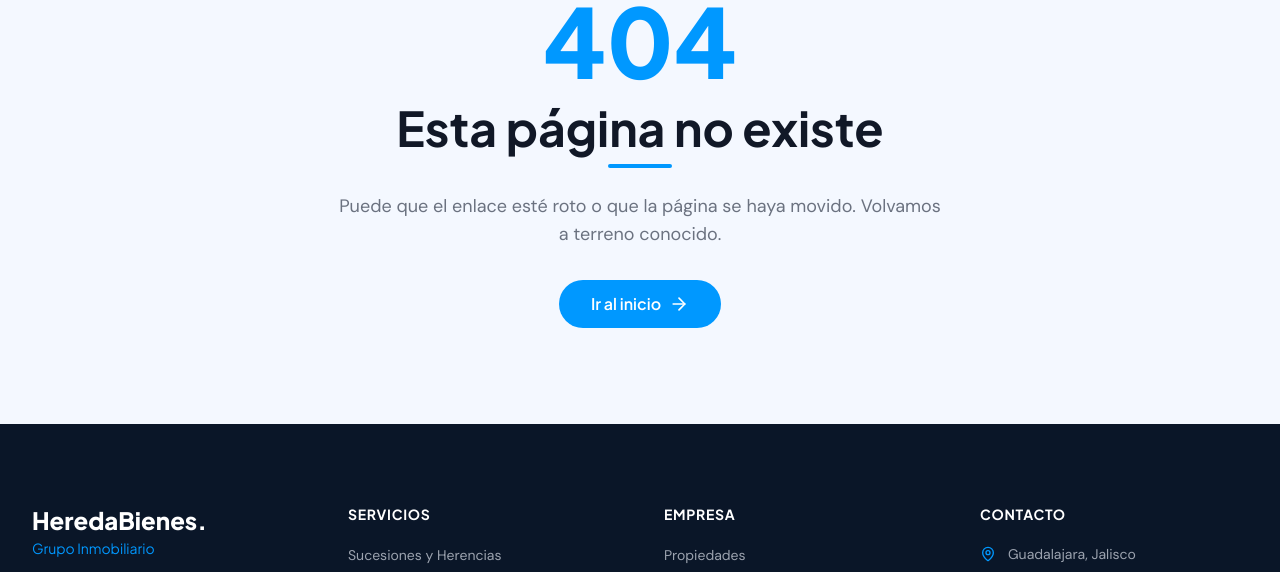
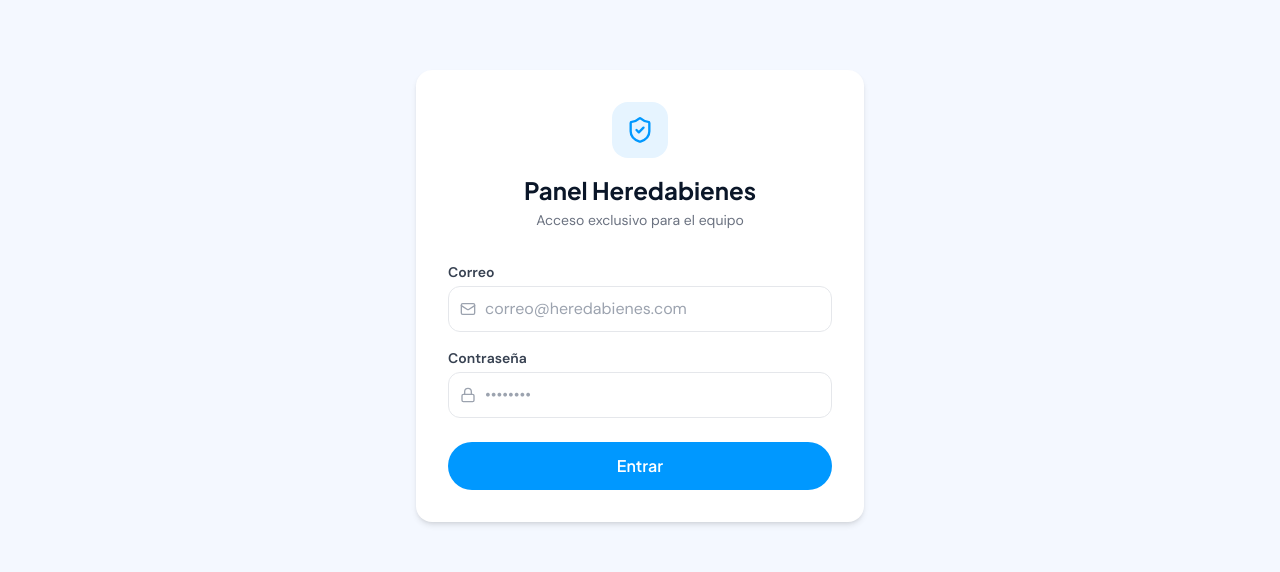
Before and after one commit to richyhoopd/heredabienes, a Next.js app: page /admin-hb in a window 1280 px wide. Before the commit this address had no page. Shown: the part 184-756 px from the top of the page. Built offline with nearby package versions, Linux system fonts and the light colour scheme; no server answers.

Commit message:
[ADMIN] login de /admin-hb con Supabase Auth y estado de no configurado

```diff
--- /dev/null
+++ b/app/admin-hb/page.js
@@ -0,0 +1,170 @@
+'use client';
+
+import { useEffect, useState } from 'react';
+import { useRouter } from 'next/navigation';
+import { Lock, Mail, Loader2, AlertCircle, ShieldCheck } from 'lucide-react';
+import { signIn, getSession } from '@/lib/auth';
+
+const CONFIGURADO =
+  Boolean(process.env.NEXT_PUBLIC_SUPABASE_URL) &&
+  Boolean(process.env.NEXT_PUBLIC_SUPABASE_ANON_KEY);
+
+export default function LoginAdmin() {
+  const router = useRouter();
+  const [email, setEmail] = useState('');
+  const [password, setPassword] = useState('');
+  const [cargando, setCargando] = useState(false);
+  const [verificando, setVerificando] = useState(CONFIGURADO);
+  const [error, setError] = useState('');
+
+  useEffect(() => {
+    if (!CONFIGURADO) return;
+    let vivo = true;
+    (async () => {
+      try {
+        const sesion = await getSession();
+        if (vivo && sesion) {
+          router.replace('/admin-hb/dashboard');
+          return;
+        }
+      } catch {
+        // sin sesión: se queda en el login
+      }
+      if (vivo) setVerificando(false);
+    })();
+    return () => {
+      vivo = false;
+    };
+  }, [router]);
+
+  const enviar = async (e) => {
+    e.preventDefault();
+    setError('');
+    if (!email.trim() || !password) {
+      setError('Escribe tu correo y tu contraseña.');
+      return;
+    }
+    setCargando(true);
+    try {
+      const res = await signIn(email.trim(), password);
+      if (res?.error) throw res.error;
+      router.replace('/admin-hb/dashboard');
+      router.refresh();
+    } catch (err) {
+      const msg = String(err?.message || '');
+      if (/invalid login credentials/i.test(msg)) {
+        setError('Correo o contraseña incorrectos.');
+      } else if (/email not confirmed/i.test(msg)) {
+        setError('La cuenta existe pero el correo no está confirmado.');
+      } else if (/fetch|network/i.test(msg)) {
+        setError('No se pudo contactar a Supabase. Revisa tu conexión.');
+      } else {
+        setError(msg || 'No se pudo iniciar sesión.');
+      }
+      setCargando(false);
+    }
+  };
+
+  if (!CONFIGURADO) {
+    return (
+      <main className="min-h-screen bg-gray-soft flex items-center justify-center px-4">
+        <div className="card max-w-md w-full p-8 text-center">
+          <AlertCircle className="w-10 h-10 text-amber-500 mx-auto mb-4" />
+          <h1 className="text-xl font-bold font-display text-dark mb-2">
+            Supabase no está configurado
+          </h1>
+          <p className="text-gray-600 text-sm mb-4">
+            Faltan las variables de entorno. Crea un archivo{' '}
+            <code className="bg-gray-100 px-1 rounded">.env.local</code> con:
+          </p>
+          <pre className="bg-dark text-left text-xs text-gray-soft rounded-xl p-4 overflow-x-auto">
+{`NEXT_PUBLIC_SUPABASE_URL=...
+NEXT_PUBLIC_SUPABASE_ANON_KEY=...`}
+          </pre>
+          <p className="text-gray-500 text-xs mt-4">
+            Reinicia el servidor de desarrollo después de crearlo.
+          </p>
+        </div>
+      </main>
+    );
+  }
+
+  if (verificando) {
+    return (
+      <main className="min-h-screen bg-gray-soft flex items-center justify-center">
+        <Loader2 className="w-8 h-8 text-primary animate-spin" />
+      </main>
+    );
+  }
+
+  return (
+    <main className="min-h-screen bg-gray-soft flex items-center justify-center px-4 py-12">
+      <div className="card max-w-md w-full p-8">
+        <div className="text-center mb-8">
+          <div className="w-14 h-14 rounded-2xl bg-primary-light flex items-center justify-center mx-auto mb-4">
+            <ShieldCheck className="w-7 h-7 text-primary" />
+          </div>
+          <h1 className="text-2xl font-bold font-display text-dark">
+            Panel Heredabienes
+          </h1>
+          <p className="text-gray-500 text-sm mt-1">
+            Acceso exclusivo para el equipo
+          </p>
+        </div>
+
+        <form onSubmit={enviar} noValidate>
+          <label className="block text-sm font-semibold text-gray-700 mb-1">
+            Correo
+          </label>
+          <div className="relative mb-4">
+            <Mail className="w-4 h-4 text-gray-400 absolute left-3 top-1/2 -translate-y-1/2" />
+            <input
+              type="email"
+              autoComplete="username"
+              value={email}
+              onChange={(e) => setEmail(e.target.value)}
+              className="w-full border border-gray-200 rounded-xl pl-9 pr-3 py-2.5 focus:outline-none focus:ring-2 focus:ring-primary/40"
+              placeholder="correo@heredabienes.com"
+            />
+          </div>
+
+          <label className="block text-sm font-semibold text-gray-700 mb-1">
+            Contraseña
+          </label>
+          <div className="relative mb-6">
+            <Lock className="w-4 h-4 text-gray-400 absolute left-3 top-1/2 -translate-y-1/2" />
+            <input
+              type="password"
+              autoComplete="current-password"
+              value={password}
+              onChange={(e) => setPassword(e.target.value)}
+              className="w-full border border-gray-200 rounded-xl pl-9 pr-3 py-2.5 focus:outline-none focus:ring-2 focus:ring-primary/40"
+              placeholder="••••••••"
+            />
+          </div>
+
+          {error && (
+            <div className="flex items-start gap-2 bg-red-50 border border-red-100 text-red-700 text-sm rounded-xl p-3 mb-4">
+              <AlertCircle className="w-4 h-4 mt-0.5 shrink-0" />
+              <span>{error}</span>
+            </div>
+          )}
+
+          <button
+            type="submit"
+            disabled={cargando}
+            className="btn-primary w-full justify-center disabled:opacity-60"
+          >
+            {cargando ? (
+              <>
+                <Loader2 className="w-4 h-4 animate-spin" /> Entrando…
+              </>
+            ) : (
+              'Entrar'
+            )}
+          </button>
+        </form>
+      </div>
+    </main>
+  );
+}
```
